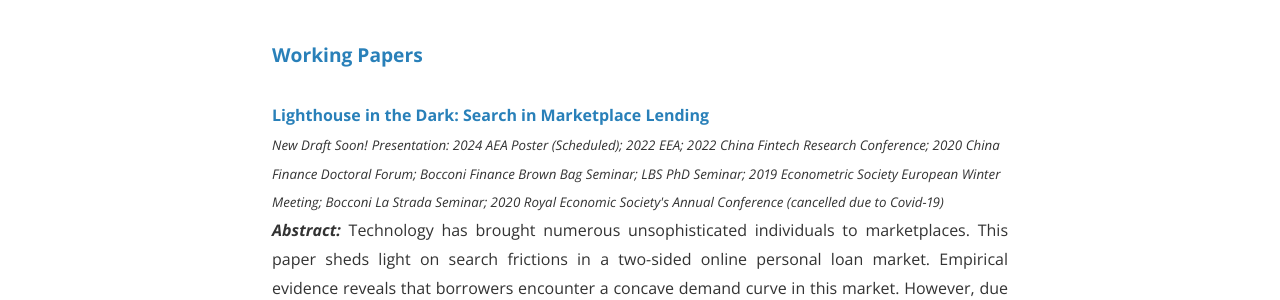
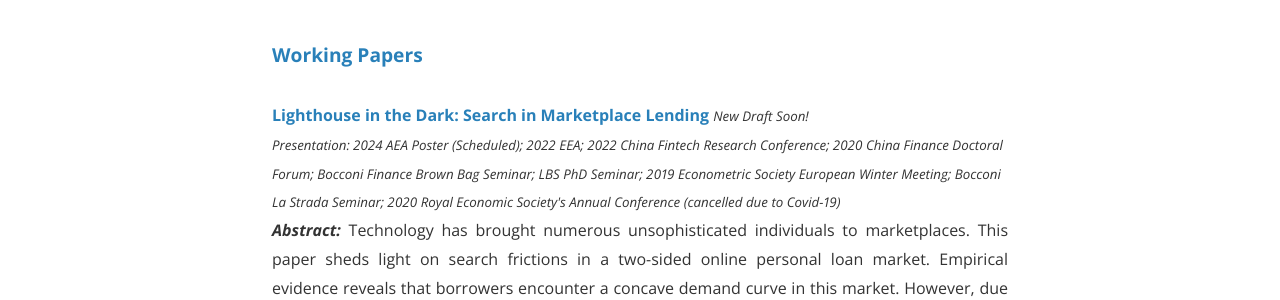
Before and after one commit to shasha-li/shasha-li.github.io, a Jekyll site: the page built from research.html, in a window 1280 px wide. Shown: the part 182-482 px from the top of the page. Built offline with Jekyll 4.4.1, drawn with Linux system fonts in a browser that asks for light colours; nearby versions of some CDN libraries; comment, search, counter and statistics services are not loaded; a style sheet for code colours, icons or effects is not loaded.

```diff
--- a/research.html
+++ b/research.html
@@ -6,7 +6,7 @@ permalink: /research/
 
 <strong><big><a>Working Papers</a></big></strong> <br><br>
 
-<strong><a href="https://shasha-li.github.io/content/Lighthouse-Li.pdf">Lighthouse in the Dark: Search in Marketplace Lending</a></strong><br><em><small> New Draft Soon!</small></em>
+<strong><a href="https://shasha-li.github.io/content/Lighthouse-Li.pdf">Lighthouse in the Dark: Search in Marketplace Lending</a></strong> <em><small> New Draft Soon!</small></em> <br>
 <em><small>Presentation: 2024 AEA Poster (Scheduled); 2022 EEA; 2022 China Fintech Research Conference; 2020 China Finance Doctoral Forum; Bocconi Finance Brown Bag Seminar; LBS PhD Seminar; 2019 Econometric Society European Winter Meeting; Bocconi La Strada Seminar; 2020 Royal Economic Society's Annual Conference  (cancelled due to Covid-19) </small></em>
 <p style="text-align:justify"><b><i>Abstract: </i>
   </b>Technology has brought numerous unsophisticated individuals to marketplaces. This paper sheds light on search frictions in a two-sided online personal loan market. Empirical evidence reveals that borrowers encounter a concave demand curve in this market. However, due to limited knowledge, borrowers fail to propose optimal interest rates near average.  Exploiting the staggered introduction of private lending registration service centers (PLcenters) in Chinese cities, I demonstrate the role of public information services in mitigating frictions and improving market outcomes. These PLcenters aim to disseminate financial knowledge and enhance transparency. Using staggered difference-in-differences (DID) analysis, I find PLcenters effectively boost marketplace lending and increase match rates. Remarkably, PLcenters help borrowers, especially those less sophisticated, propose better interest rates, leading to lower costs and reduced interest rate dispersion.  In addition, I present a directed search model to explain economic mechanisms and provide welfare implications.
```
